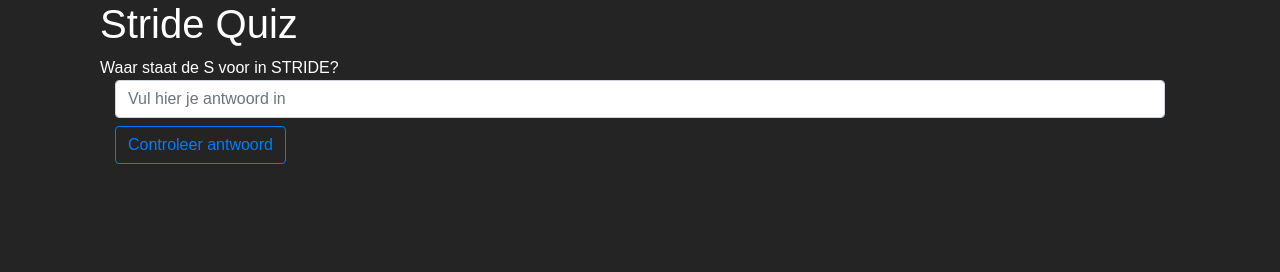
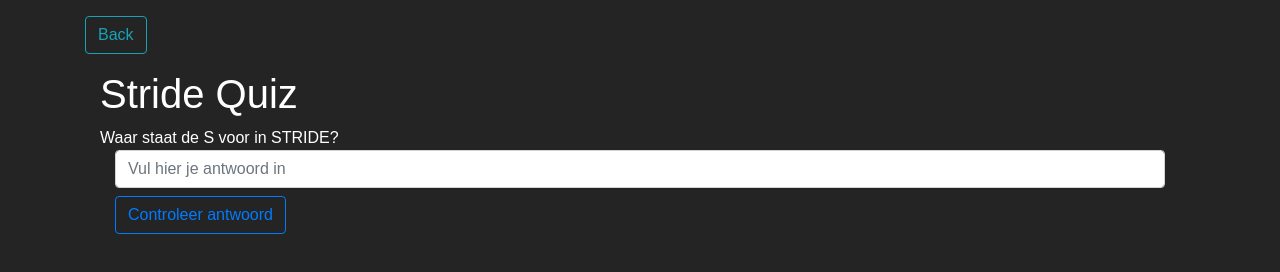
Before and after one commit to KevinSpa/app.kspalink.nl, a plain HTML site: page apps/sq-quiz/stride.html in a window 1280 px wide. Drawn offline with nearby package versions, Linux system fonts and the light colour scheme.

Commit message:
Back buttons

```diff
--- a/apps/sq-quiz/stride.html
+++ b/apps/sq-quiz/stride.html
@@ -18,6 +18,10 @@
 </head>
 <body>
 <div class="container">
+    <a href="index">
+        <button class="btn btn-outline-info my-3">Back</button>
+    </a>
+
     <div class="col-12">
         <h1>Stride Quiz</h1>
     </div>
```
Also changed, not shown: apps/sq-quiz/threat.html (+4 -0 lines).
